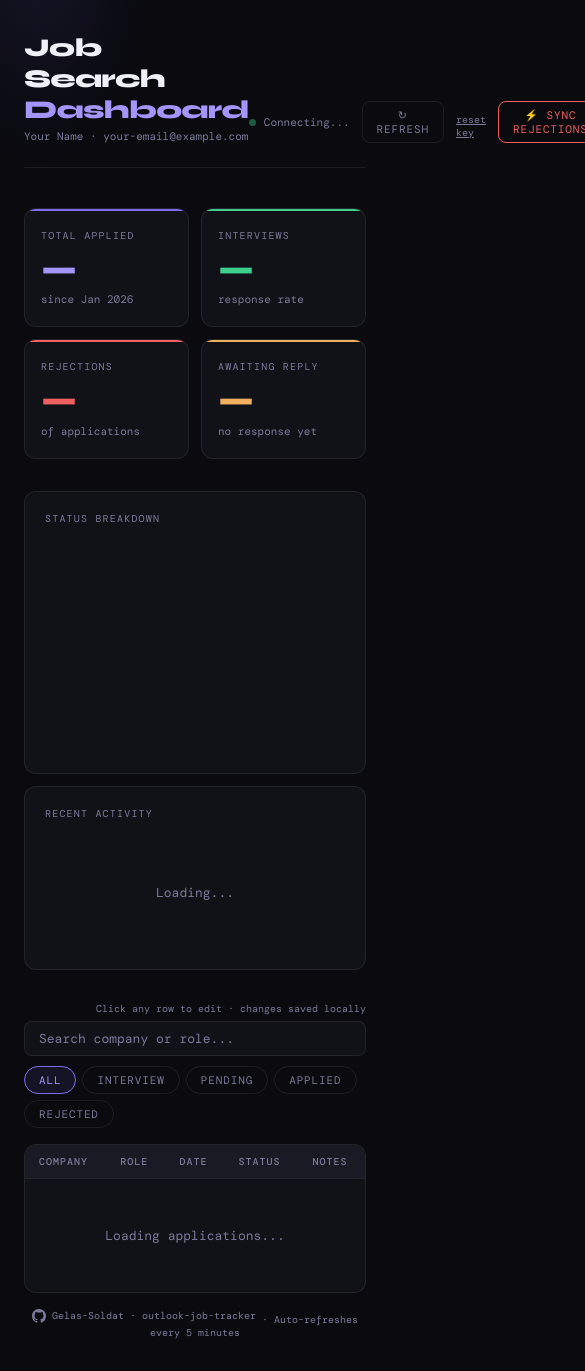
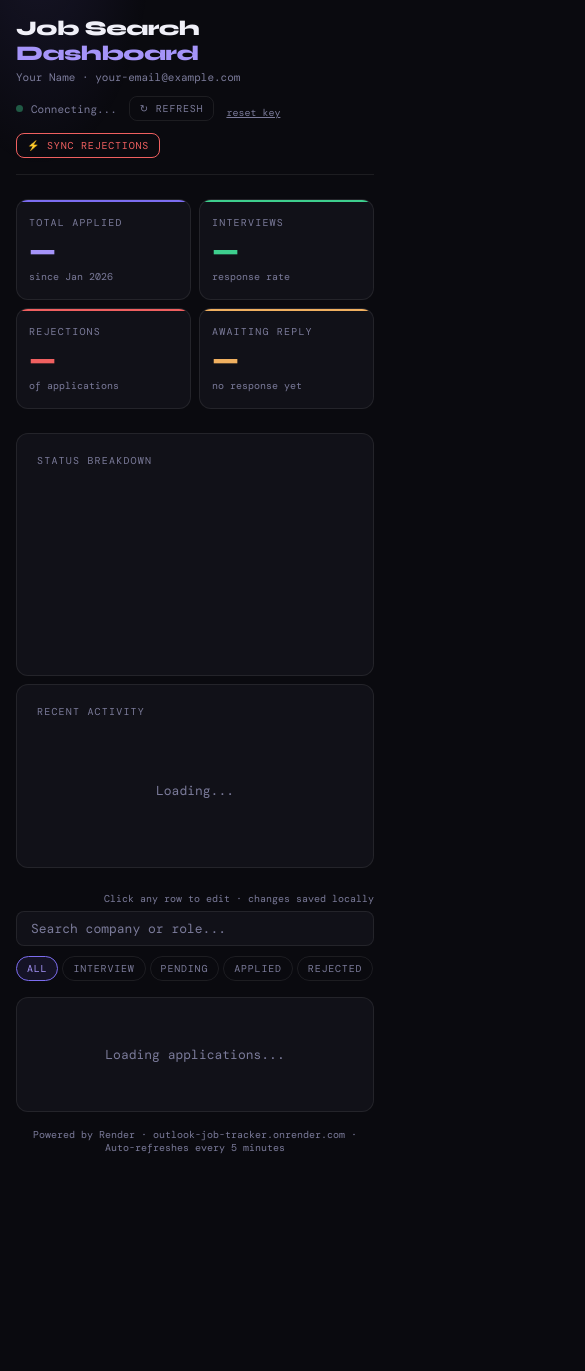
Before and after one commit to Gelas-Soldat/outlook-job-tracker, a plain HTML site: page index.html in a window 390 px wide. Shown: the whole page, 585 px wide, since content can reach past the window. After the commit the page ends 1170 px from the top, so only its background shows below. Drawn offline with nearby package versions, Linux system fonts and the light colour scheme.

Commit message:
Mobile-friendly responsive layout

```diff
--- a/index.html
+++ b/index.html
@@ -255,9 +255,76 @@
     .two-col { grid-template-columns: 1fr; }
     .stats { grid-template-columns: repeat(2, 1fr); }
   }
-  @media (max-width: 500px) {
-    .stats { grid-template-columns: 1fr 1fr; }
-    .chart-wrap { flex-direction: column; }
+
+  @media (max-width: 600px) {
+    .shell { padding: 1rem; }
+
+    header {
+      flex-direction: column;
+      align-items: flex-start;
+      gap: 12px;
+      margin-bottom: 1.5rem;
+      padding-bottom: 1rem;
+    }
+    header > div:last-child {
+      width: 100%;
+      flex-wrap: wrap;
+      gap: 8px;
+    }
+    .refresh-btn { font-size: 10px; padding: 5px 10px; }
+    .logo { font-size: 1.3rem; }
+
+    .stats { grid-template-columns: 1fr 1fr; gap: 8px; margin-bottom: 1.5rem; }
+    .stat-card { padding: 1rem 0.75rem; }
+    .stat-num { font-size: 1.8rem; }
+
+    .two-col { gap: 8px; margin-bottom: 1.5rem; }
+    .chart-wrap { flex-direction: column; align-items: center; }
+    .chart-canvas { width: 140px !important; height: 140px !important; }
+    .chart-legend { flex-direction: row; flex-wrap: wrap; gap: 8px; justify-content: center; }
+
+    .table-controls { flex-direction: column; align-items: stretch; }
+    .search-input { min-width: unset; }
+    .filters { gap: 4px; }
+    .filter-btn { font-size: 10px; padding: 5px 10px; }
+
+    /* Mobile card-style table */
+    table thead { display: none; }
+    table, tbody, tr, td { display: block; width: 100%; }
+    tr.editable {
+      background: var(--surface);
+      border: 1px solid var(--border);
+      border-radius: 10px;
+      margin-bottom: 8px;
+      padding: 12px;
+      position: relative;
+    }
+    tr.editable:hover td { background: transparent; }
+    td {
+      padding: 2px 0;
+      border: none;
+      font-size: 12px;
+    }
+    td.company-cell {
+      font-size: 14px;
+      font-weight: 600;
+      margin-bottom: 4px;
+      padding-right: 80px;
+    }
+    td.role-cell { color: var(--muted); max-width: unset; }
+    td.date-cell { color: var(--muted); font-size: 11px; }
+    td.notes-cell { color: var(--muted); max-width: unset; font-size: 11px; }
+    td:has(.badge) {
+      position: absolute;
+      top: 12px;
+      right: 12px;
+      padding: 0;
+    }
+
+    .modal { padding: 1.5rem; }
+    .stat-sub { font-size: 10px; }
+
+    .activity-list { max-height: 160px; }
   }
 
   /* edit modal */
@@ -385,10 +452,7 @@
   </div>
 
   <div style="margin-top:1rem;font-size:10px;color:var(--muted);text-align:center;">
-    <a href="https://github.com/Gelas-Soldat/outlook-job-tracker" target="_blank" style="color:var(--muted);text-decoration:none;display:inline-flex;align-items:center;gap:6px;">
-  <svg width="14" height="14" viewBox="0 0 24 24" fill="currentColor"><path d="M12 0C5.37 0 0 5.37 0 12c0 5.31 3.435 9.795 8.205 11.385.6.105.825-.255.825-.57 0-.285-.015-1.23-.015-2.235-3.015.555-3.795-.735-4.035-1.41-.135-.345-.72-1.41-1.23-1.695-.42-.225-1.02-.78-.015-.795.945-.015 1.62.87 1.845 1.23 1.08 1.815 2.805 1.305 3.495.99.105-.78.42-1.305.765-1.605-2.67-.3-5.46-1.335-5.46-5.925 0-1.305.465-2.385 1.23-3.225-.12-.3-.54-1.53.12-3.18 0 0 1.005-.315 3.3 1.23.96-.27 1.98-.405 3-.405s2.04.135 3 .405c2.295-1.56 3.3-1.23 3.3-1.23.66 1.65.24 2.88.12 3.18.765.84 1.23 1.905 1.23 3.225 0 4.605-2.805 5.625-5.475 5.925.435.375.81 1.095.81 2.22 0 1.605-.015 2.895-.015 3.3 0 .315.225.69.825.57A12.02 12.02 0 0 0 24 12c0-6.63-5.37-12-12-12z"/></svg>
-  Gelas-Soldat · outlook-job-tracker
-</a> · Auto-refreshes every 5 minutes
+    Powered by Render · outlook-job-tracker.onrender.com · Auto-refreshes every 5 minutes
   </div>
 
 </div>
```
